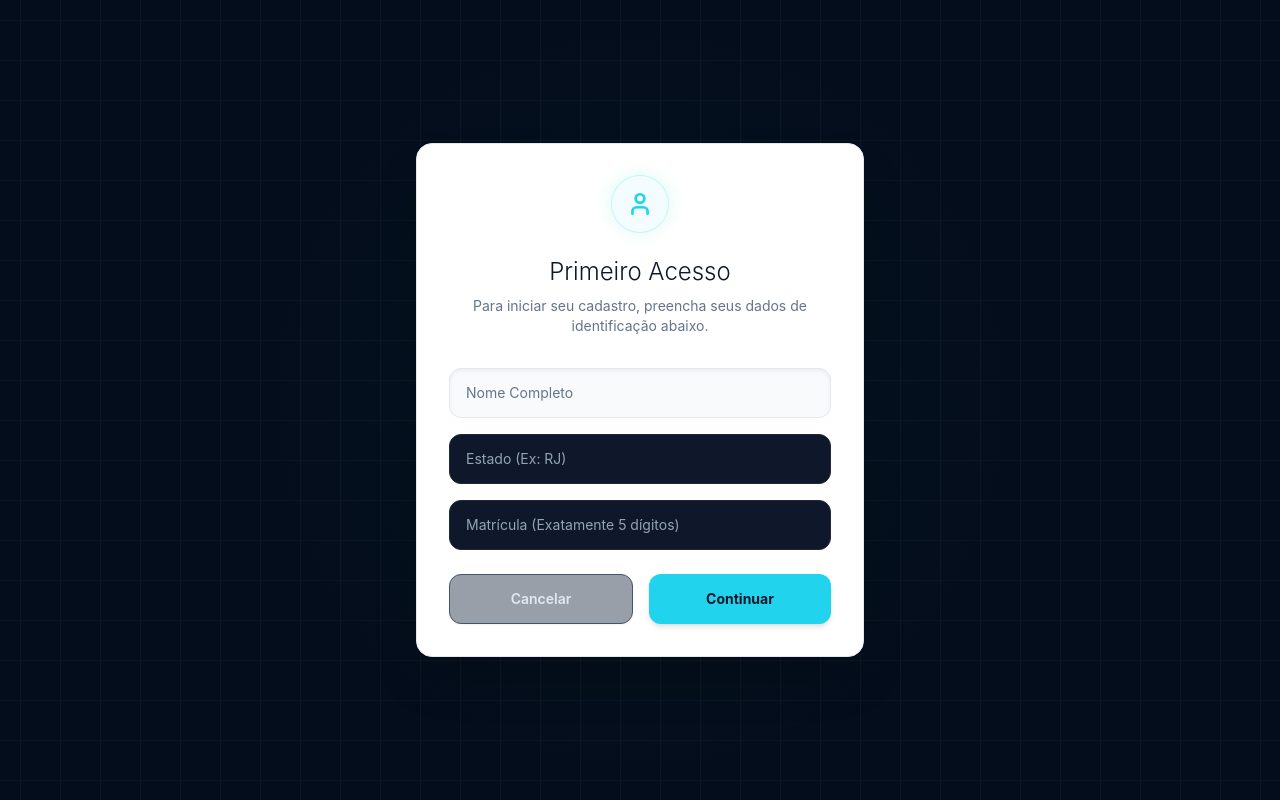
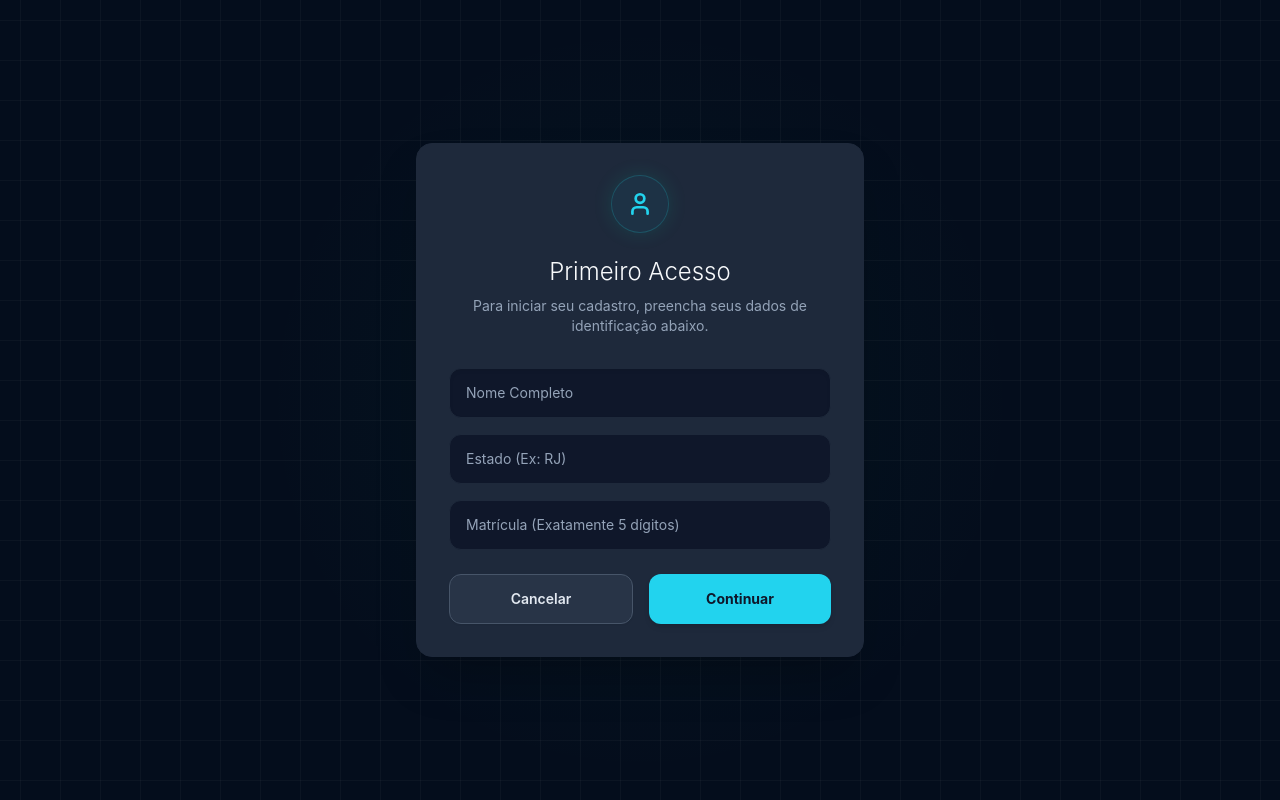
Before and after one commit to iaservicos/Brilha-mais, a React (Vite) app in the folder frontend/: page /login in a window 1280 px wide. Both pictures are taken after a click on the button "Primeiro acesso? Clique aqui!". Built offline with nearby package versions, Linux system fonts and the light colour scheme; no server answers; the HTML template or start-up script is replaced by a standard one.

Commit message:
correção de bug da tela de login

```diff
--- a/frontend/src/screens/LoginScreen.tsx
+++ b/frontend/src/screens/LoginScreen.tsx
@@ -127,7 +127,7 @@ export default function LoginScreen() {
       <div className="flex flex-col items-center">
         <div className="logo-container flex items-center justify-center relative pt-2 pb-2">
           <div className="glow-ring"></div>
-          <h1 className="text-5xl font-black tracking-tighter text-light-text-main dark:text-slate-50 flex items-baseline relative z-10 uppercase" style={{ fontFamily: "'Arial Black', Impact, sans-serif", letterSpacing: "-0.05em" }}>
+          <h1 className="text-5xl font-black tracking-tighter text-slate-50 flex items-baseline relative z-10 uppercase" style={{ fontFamily: "'Arial Black', Impact, sans-serif", letterSpacing: "-0.05em" }}>
             Brilha<span className="text-6xl plus-sign neon-glow ml-1 leading-none text-accent-teal">+</span>
           </h1>
         </div>
@@ -155,7 +155,7 @@ export default function LoginScreen() {
               type="text"
               required
               autoComplete="username"
-              className="dark-autofill w-full bg-slate-50 dark:bg-[#0f172a] border border-light-borderStrong dark:border-[#1e293b] text-light-text-main dark:text-slate-200 rounded-xl px-4 py-3.5 focus:outline-none focus:ring-1 focus:ring-accent-teal focus:border-accent-teal transition-all placeholder:text-light-text-muted dark:placeholder:text-text-muted text-sm shadow-inner"
+              className="dark-autofill w-full bg-[#0f172a] border border-[#1e293b] text-slate-200 rounded-xl px-4 py-3.5 focus:outline-none focus:ring-1 focus:ring-accent-teal focus:border-accent-teal transition-all placeholder:text-text-muted text-sm shadow-inner"
               placeholder="Matrícula"
             />
           </div>
@@ -167,7 +167,7 @@ export default function LoginScreen() {
               type="password"
               required
               autoComplete="current-password"
-              className="dark-autofill w-full bg-slate-50 dark:bg-[#0f172a] border border-light-borderStrong dark:border-[#1e293b] text-light-text-main dark:text-slate-200 rounded-xl px-4 py-3.5 focus:outline-none focus:ring-1 focus:ring-accent-teal focus:border-accent-teal transition-all placeholder:text-light-text-muted dark:placeholder:text-text-muted text-sm shadow-inner"
+              className="dark-autofill w-full bg-[#0f172a] border border-[#1e293b] text-slate-200 rounded-xl px-4 py-3.5 focus:outline-none focus:ring-1 focus:ring-accent-teal focus:border-accent-teal transition-all placeholder:text-text-muted text-sm shadow-inner"
               placeholder="Senha"
             />
           </div>
@@ -204,7 +204,7 @@ export default function LoginScreen() {
       {isModalOpen && (
         <div className="fixed inset-0 z-50 flex items-center justify-center p-4 bg-grid-pattern">
           <div className="w-full max-w-md z-10 animate-in fade-in zoom-in-95 duration-200">
-            <div className="bg-light-surface dark:bg-[#1e293b] p-8 rounded-2xl shadow-2xl border border-light-borderStrong dark:border-border">
+            <div className="bg-[#1e293b] p-8 rounded-2xl shadow-2xl border border-border">
 
               <div className="flex items-center justify-center mb-6">
                 <div className="w-14 h-14 bg-accent-teal/5 text-accent-teal rounded-full flex items-center justify-center shadow-[0_0_20px_rgba(0,216,166,0.15)] ring-1 ring-accent-teal/20">
@@ -212,8 +212,8 @@ export default function LoginScreen() {
                 </div>
               </div>
 
-              <h3 className="text-2xl font-light text-center text-light-text-main dark:text-text-main mb-2">Primeiro Acesso</h3>
-              <p className="text-light-text-muted dark:text-text-muted text-center mb-8 text-sm px-2">
+              <h3 className="text-2xl font-light text-center text-text-main mb-2">Primeiro Acesso</h3>
+              <p className="text-text-muted text-center mb-8 text-sm px-2">
                 {primeiroAcessoStep === 1
                   ? "Para iniciar seu cadastro, preencha seus dados de identificação abaixo."
                   : "Quase lá! Confirme se a sua matrícula está correta."}
@@ -234,7 +234,7 @@ export default function LoginScreen() {
                       required
                       value={paNome}
                       onChange={e => setPaNome(e.target.value)}
-                      className="dark-autofill w-full bg-slate-50 dark:bg-[#0f172a] border border-light-borderStrong dark:border-[#1e293b] text-light-text-main dark:text-slate-200 rounded-xl px-4 py-3.5 focus:outline-none focus:ring-1 focus:ring-accent-teal focus:border-accent-teal transition-all placeholder:text-light-text-muted dark:placeholder:text-text-muted text-sm shadow-inner"
+                      className="dark-autofill w-full bg-[#0f172a] border border-[#1e293b] text-slate-200 rounded-xl px-4 py-3.5 focus:outline-none focus:ring-1 focus:ring-accent-teal focus:border-accent-teal transition-all placeholder:text-text-muted text-sm shadow-inner"
                       placeholder="Nome Completo"
                     />
                   </div>
--- a/frontend/src/screens/SettingsScreen.tsx
+++ b/frontend/src/screens/SettingsScreen.tsx
@@ -1,6 +1,6 @@
 import React, { useState } from 'react';
 import axios from 'axios';
-import { UploadCloud, FileSpreadsheet, CheckCircle, AlertCircle, Loader2, Users, DatabaseZap } from 'lucide-react';
+import { UploadCloud, FileSpreadsheet, CheckCircle, AlertCircle, Loader2, Users, DatabaseZap, ShieldCheck } from 'lucide-react';
 import TecnicosManager from '../components/settings/TecnicosManager';
 import CampaignManager from '../components/settings/CampaignManager';
 import { useAuthStore } from '../store/authStore';
@@ -174,8 +174,9 @@ export default function SettingsScreen() {
       <div className="bg-light-surface/90 dark:bg-[#1e293b]/50 backdrop-blur-md rounded-3xl p-8 border border-light-borderStrong dark:border-border shadow-2xl relative overflow-hidden">
         <div className="absolute top-0 right-0 w-64 h-64 bg-accent-teal/5 rounded-full blur-3xl -translate-y-1/2 translate-x-1/3"></div>
 
-        <h1 className="text-3xl md:text-4xl font-black text-light-text-main dark:text-text-main mb-2 tracking-tight">
-          Painel do <span className="text-accent-teal">Moderador</span>
+        <h1 className="text-2xl font-bold text-light-text-main dark:text-text-main flex items-center gap-2 mb-2">
+          <ShieldCheck className="text-accent-teal" size={24} />
+          Painel do Moderador
         </h1>
         <p className="text-light-text-secondary dark:text-text-muted text-sm md:text-base max-w-2xl mb-8">
           Gerencie a base de dados do sistema Brilha+, atualize as equipes e inicie novos ciclos de campanha mensais.
```
Also changed, not shown: 1 other file (tests, documents, lock files or other folders).
